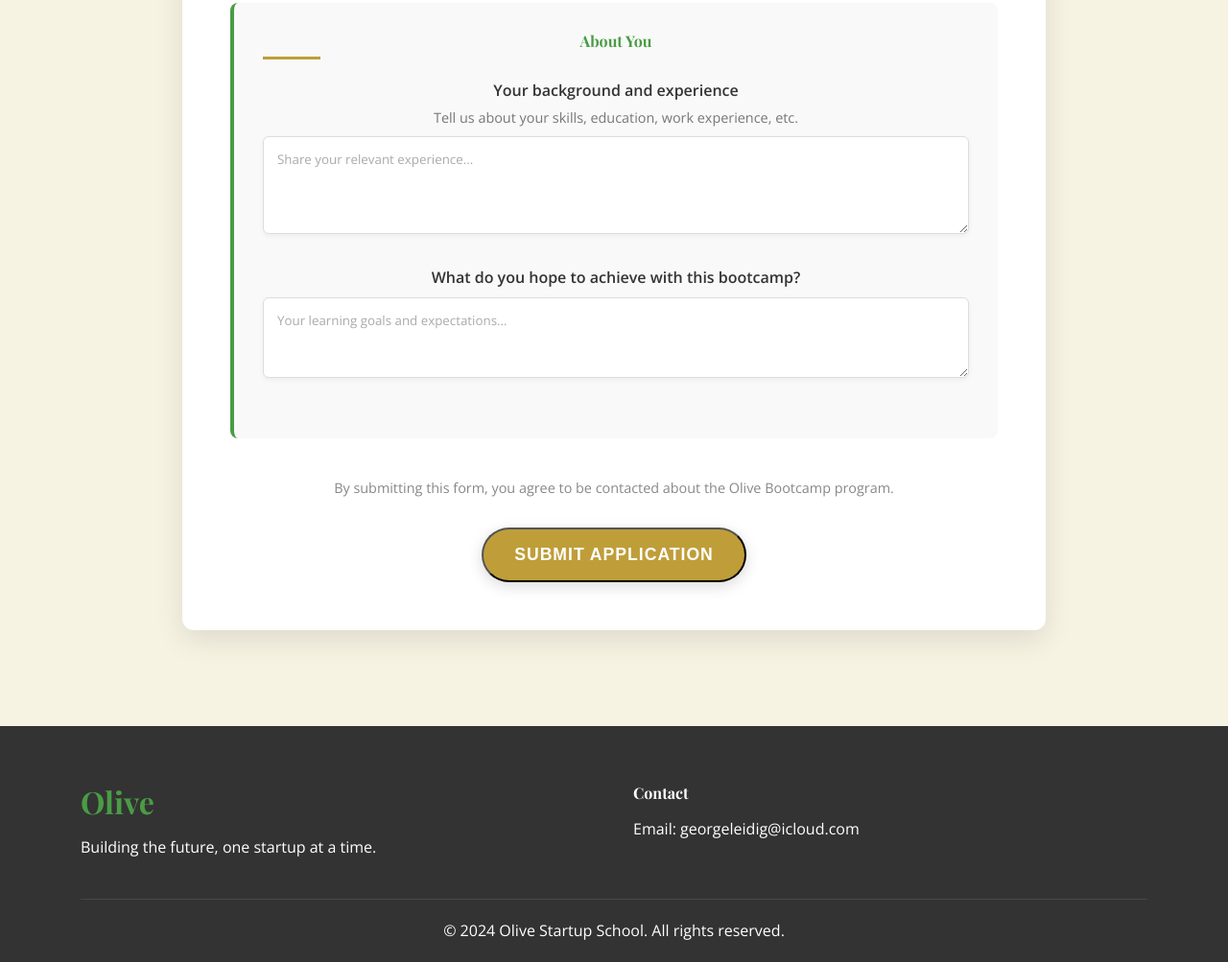
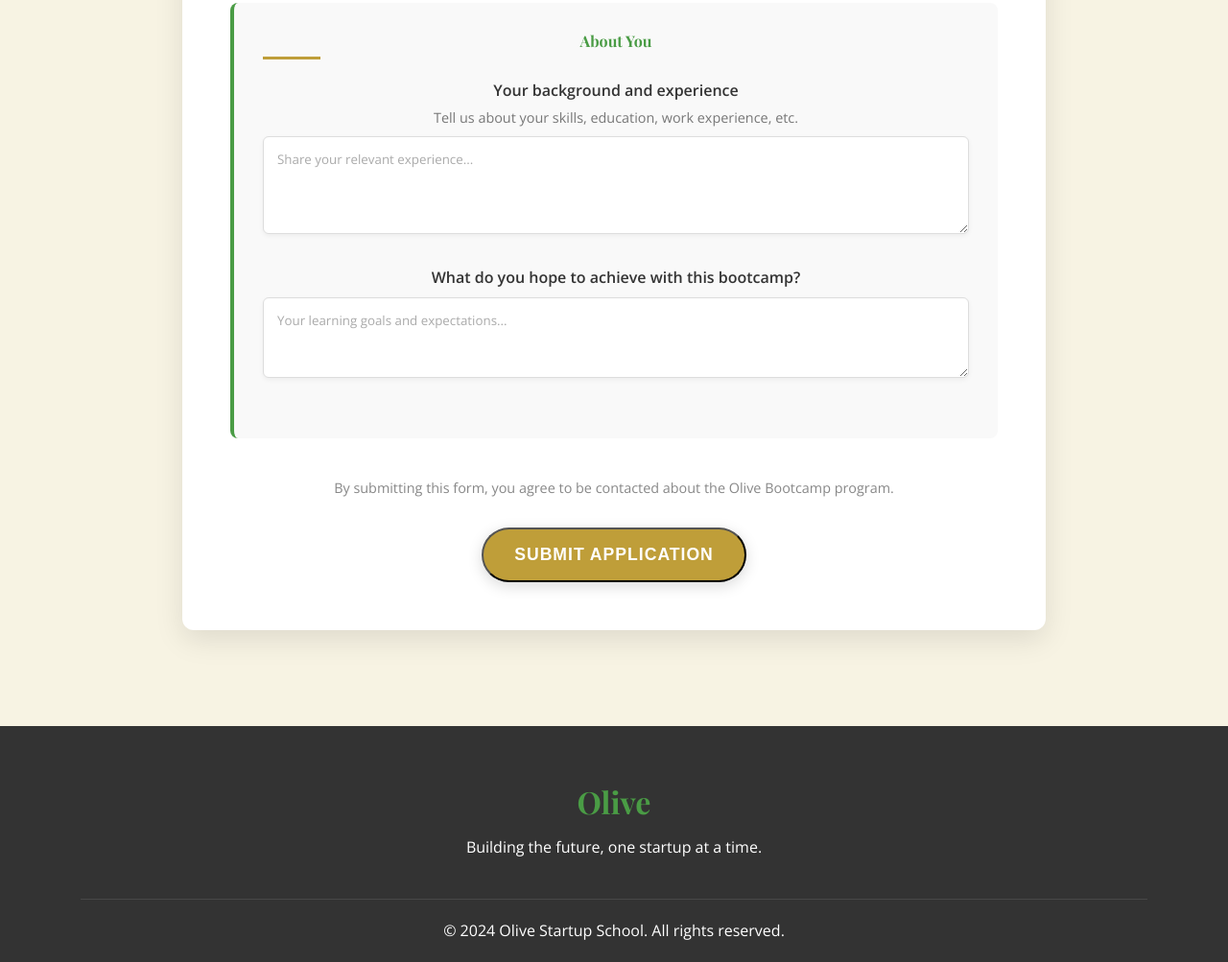
Before and after one commit to leidig54/olive, a plain HTML site: page index.html in a window 1280 px wide. Shown: the part 5345-6348 px from the top of the page at 96% size. Drawn offline with nearby package versions, Linux system fonts and the light colour scheme.

Commit message:
Remove contact section from footer

```diff
--- a/css/style.css
+++ b/css/style.css
@@ -859,9 +859,9 @@ footer {
 }
 
 .footer-content {
-    display: grid;
-    grid-template-columns: repeat(auto-fit, minmax(200px, 1fr));
-    gap: 40px;
+    display: flex;
+    justify-content: center;
+    text-align: center;
     margin-bottom: 40px;
 }
 
--- a/index.html
+++ b/index.html
@@ -431,10 +431,6 @@
             <h3>Olive</h3>
             <p>Building the future, one startup at a time.</p>
           </div>
-          <div class="footer-contact">
-            <h4>Contact</h4>
-            <p>Email: georgeleidig@icloud.com</p>
-          </div>
         </div>
         <div class="copyright">
           <p>&copy; 2024 Olive Startup School. All rights reserved.</p>
```
Also changed, not shown: thanks.html (+0 -4 lines), 1 other file.
